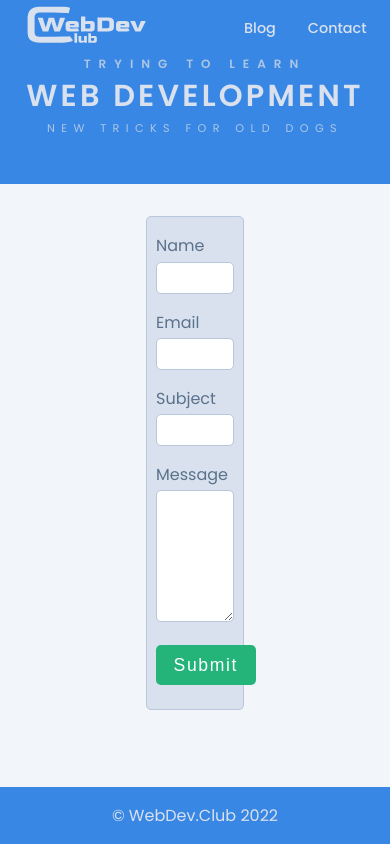
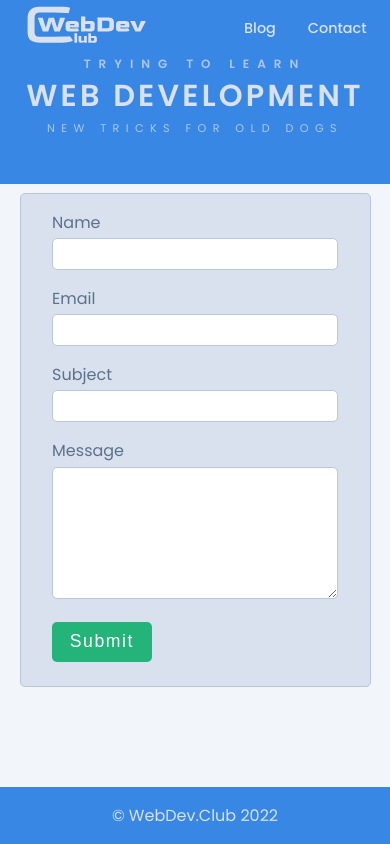
Before and after one commit to pirej/next-graphcms-blog, a Next.js app: page /contact in a window 390 px wide. Built offline with nearby package versions, Linux system fonts and the light colour scheme.

Commit message:
CONTACT responsive form

```diff
--- a/pages/contact/index.js
+++ b/pages/contact/index.js
@@ -8,11 +8,34 @@ const StyledContact = styled.section`
 
   .formWrap {
     width: 25vw;
+    margin: 10.4vh 0;
+    @media (max-width: 1440px) {
+      margin: 10.6vh 0;
+      width: 27vw;
+    }
+    @media (max-width: 1280px) {
+      margin: 12.6vh 0;
+      width: 32vw;
+    }
+    @media (max-width: 1024px) {
+      margin: 15vh 0;
+      width: 41vw;
+    }
+    @media (max-width: 768px) {
+      margin: 10vh 0;
+      width: 50vw;
+    }
+    @media (max-width: 540px) {
+      margin: 1vh 0;
+      width: 70vw;
+    }
+    @media (max-width: 411px) {
+      width: 90vw;
+    }
+
     .theForm {
       background-color: #d8e1ed;
-      margin-top: 2rem;
       padding: 0 9%;
-      /* padding: 0 3rem; */
       border-radius: 5px;
       display: flex;
       flex-direction: column;
@@ -23,7 +46,6 @@ const StyledContact = styled.section`
       label {
         display: block;
         margin-bottom: 0.2em;
-        /* padding: 0 1rem; */
         color: #5b718c;
       }
       p {
```
